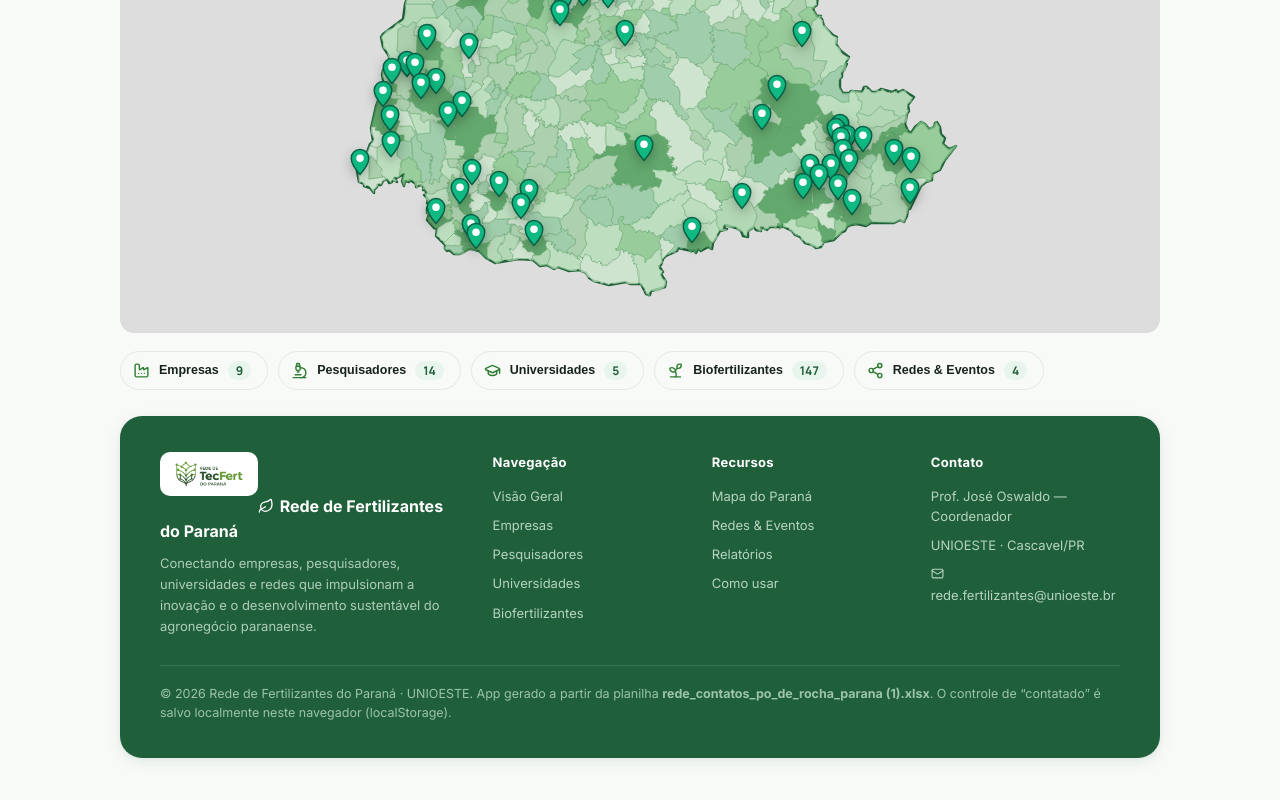
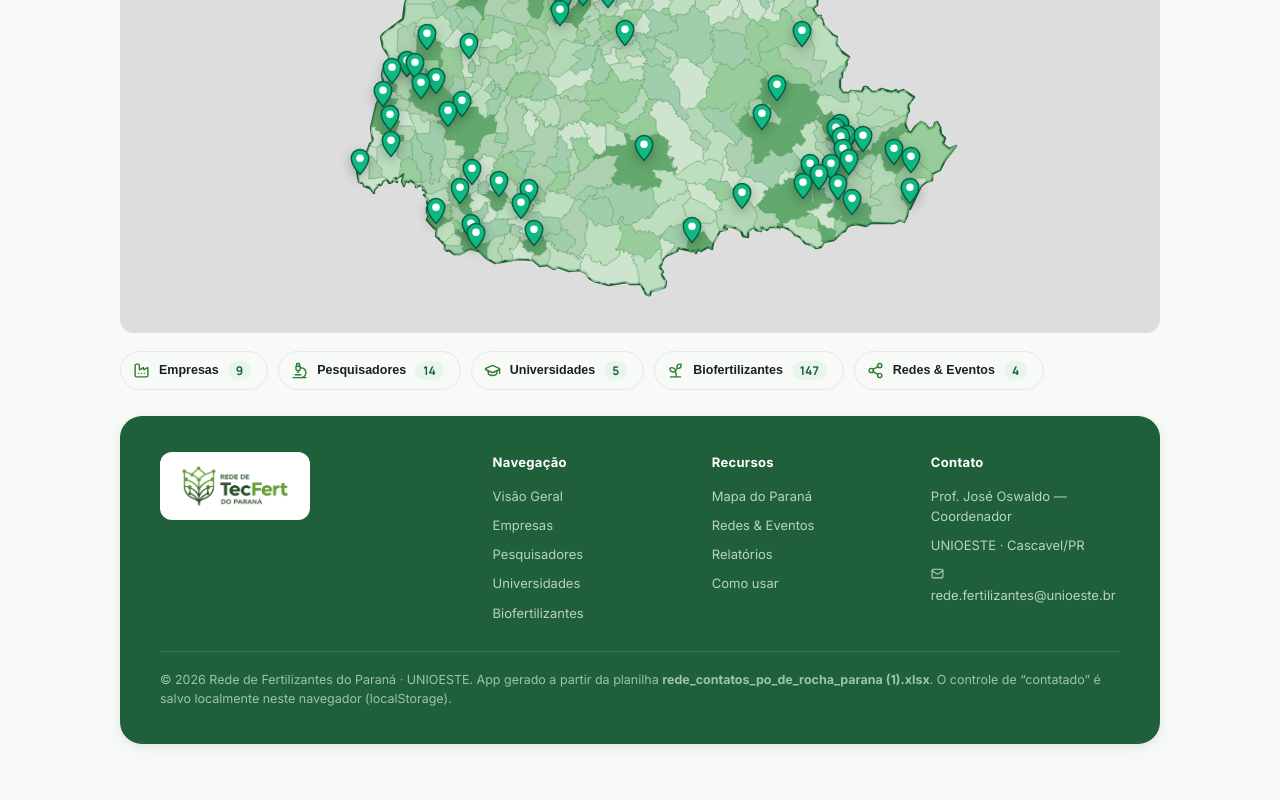
Before and after one commit to Labtes-Unioeste/Gerenciador, a React (Vite) app: page / in a window 1280 px wide. Shown: the part 843-1643 px from the top of the page. Built offline with nearby package versions, Linux system fonts and the light colour scheme; a web font is replaced by a local one.

Commit message:
style(footer): remove titulo/tagline de texto do card de marca, deixando apenas o logo, ampliado

```diff
--- a/src/components/Footer.jsx
+++ b/src/components/Footer.jsx
@@ -14,14 +14,6 @@ export default function Footer() {
       <div className="fgrid">
         <div className="fbrand">
           <img className="fbrand-logo" src="/logo-tecfert-v2.png" alt="Rede TecFert do Paraná" />
-          <b>
-            <ICONS.Leaf size={16} strokeWidth={2} style={{ verticalAlign: '-2px', marginRight: 6 }} />
-            Rede de Fertilizantes do Paraná
-          </b>
-          <p>
-            Conectando empresas, pesquisadores, universidades e redes que impulsionam a
-            inovação e o desenvolvimento sustentável do agronegócio paranaense.
-          </p>
         </div>
         <div>
           <h4>Navegação</h4>
--- a/src/styles.css
+++ b/src/styles.css
@@ -419,8 +419,8 @@ footer {
 }
 footer .fgrid { display: grid; grid-template-columns: 1.6fr 1fr 1fr 1fr; gap: 30px; }
 footer .fbrand-logo {
-  display: inline-block; height: 44px; width: auto; max-width: 240px; object-fit: contain;
-  background: #fff; border-radius: 10px; padding: 8px 14px; margin-bottom: 16px;
+  display: inline-block; height: 68px; width: auto; max-width: 320px; object-fit: contain;
+  background: #fff; border-radius: 12px; padding: 12px 20px; margin-bottom: 0;
 }
 footer .fbrand b { font-size: 16px; color: #fff; font-weight: 700; }
 footer .fbrand p { font-size: 13px; color: #aecdba; margin-top: 10px; line-height: 1.6; }
```
